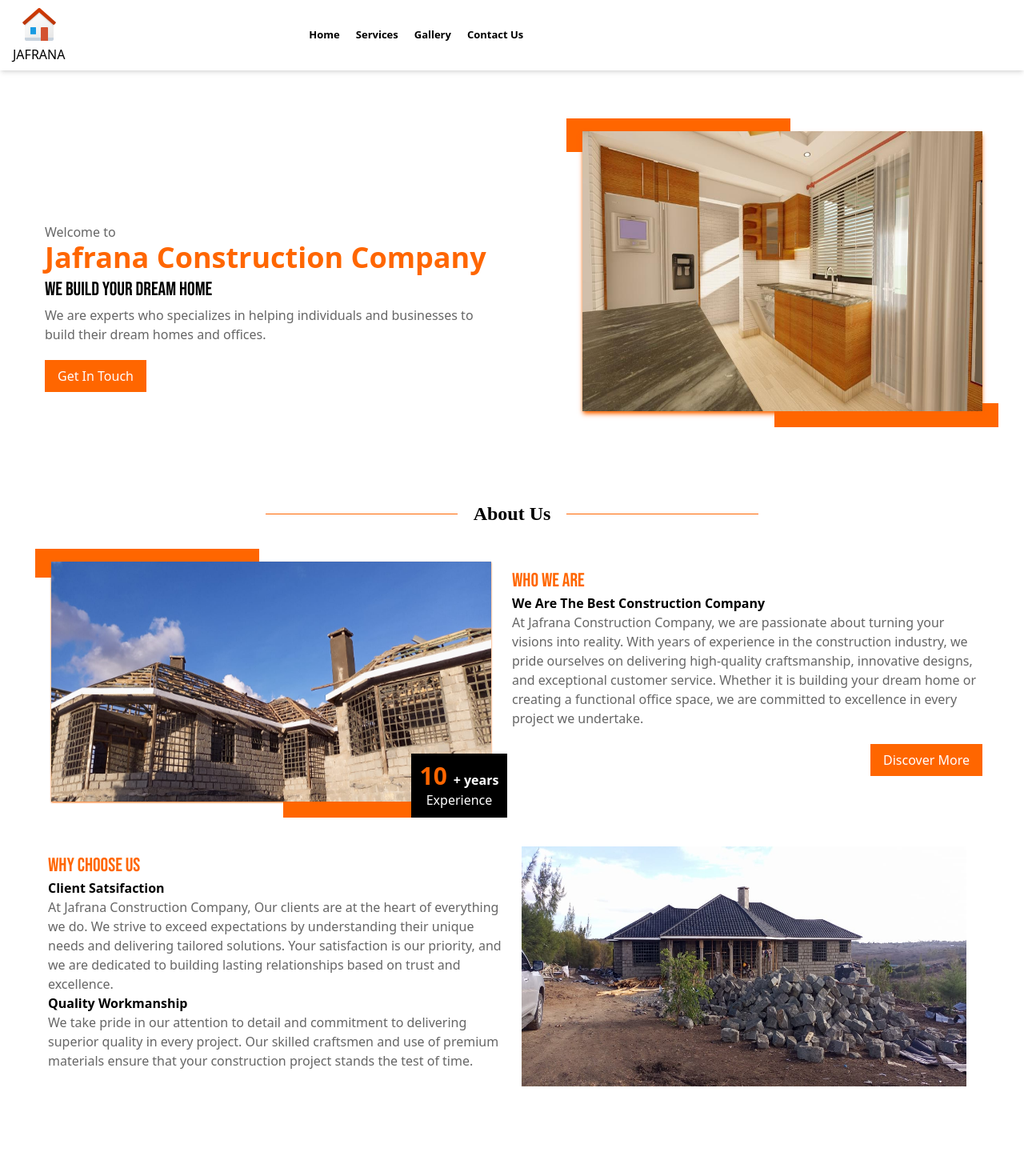
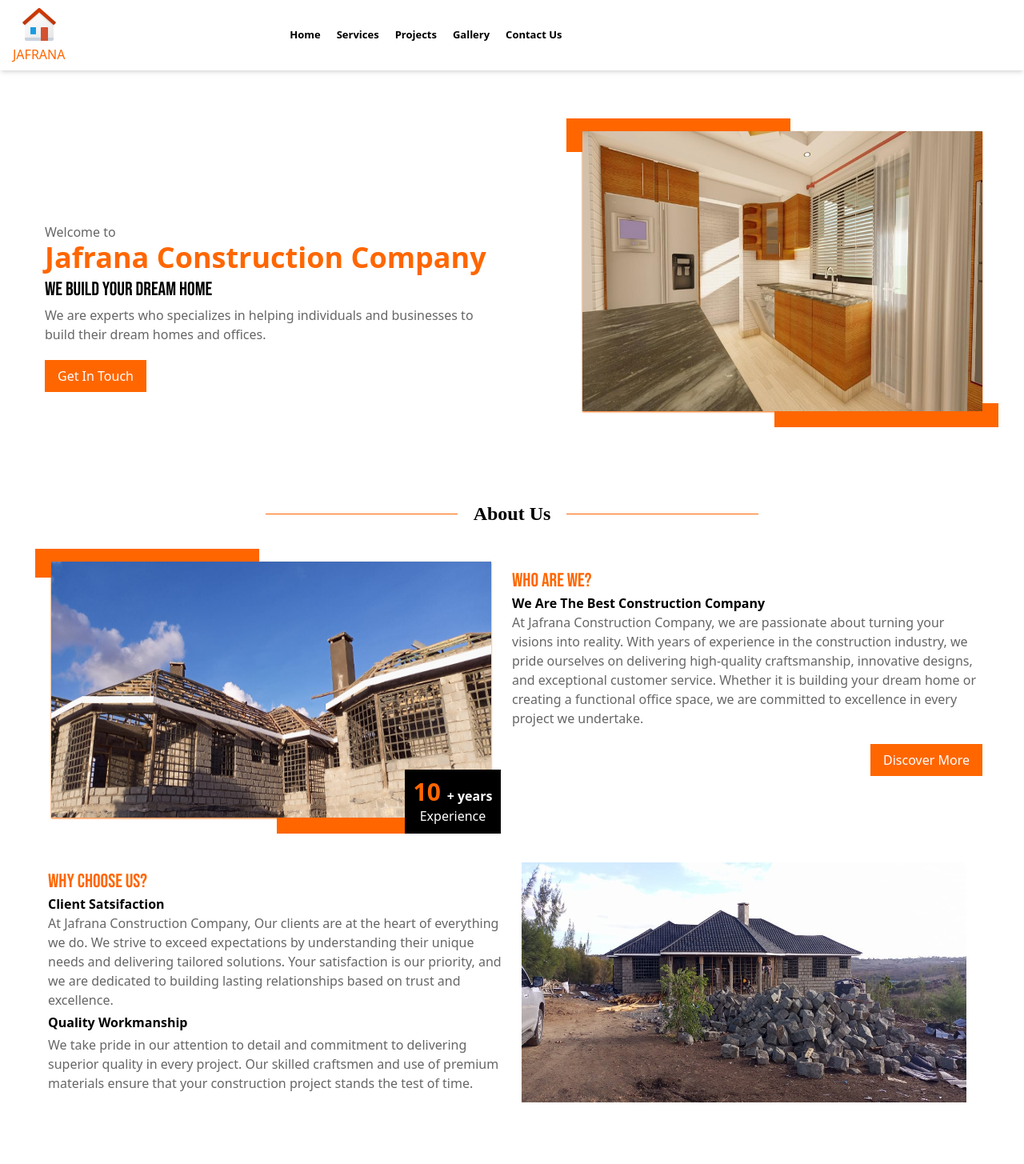
Before and after one commit to matthewkuria/jafrana, a Next.js app: page / in a window 1280 px wide. Shown: the top 1455 px of the page at 80% size. Built offline with nearby package versions, Linux system fonts and the light colour scheme; a web font is replaced by a local one.

Commit message:
Fix the navbar title color

```diff
--- a/app/components/HeroSection.tsx
+++ b/app/components/HeroSection.tsx
@@ -22,7 +22,7 @@ const HeroSection = () => {
             <div className="flex flex-col items-center justify-center p-2 relative m-1 ">
                  <div className="absolute bg-secondary w-[280px] h-[42px]  -top-2 -left-3 z-0"></div>
                 <Image src={heroImage} alt="hero" width={500} height={500}
-                    className='h-[250px] md:h-[350px]  shadow-secondary shadow-md z-20'/>
+                    className='h-[250px] md:h-[350px]  shadow-secondary shadow-xs z-20'/>
                 <div className="absolute bg-secondary w-[280px] h-[30px]  -bottom-3 -right-3 z-0"></div>
             </div>
     </div>
--- a/app/components/Navlinks.tsx
+++ b/app/components/Navlinks.tsx
@@ -5,6 +5,7 @@ export default function Navlinks() {
         <ul className="md:flex justify-between  gap-5 hidden text-[13px] font-semibold">
             <li className="hover:text-secondary py-6 active"><Link href="/">Home</Link></li>
             <li className="hover:text-secondary py-6"><Link href="/services">Services</Link></li>
+            <li className="hover:text-secondary py-6"><Link href="/projects">Projects</Link></li>
             <li className="hover:text-secondary py-6"><Link href="/gallery">Gallery</Link></li>
             <li className="hover:text-secondary py-6"><Link href="/contact-us">Contact Us</Link></li>
         </ul>
--- a/app/components/Navlogo.tsx
+++ b/app/components/Navlogo.tsx
@@ -6,7 +6,7 @@ export default function Navlogo() {
             <div className="">
                 <Link href="/" className="flex flex-col items-center">
                     <Image src={jafranaHomeLogo} alt="Jafrana construction  logo" width={50} height={50} className="w-12 h-12" />
-                    <p className="text-primary uppercase">Jafrana</p>
+                    <p className="text-secondary uppercase">Jafrana</p>
                 </Link>
             </div>
     )
--- a/app/components/WhoWeAre.tsx
+++ b/app/components/WhoWeAre.tsx
@@ -12,15 +12,15 @@ const WhoWeAre = () => {
                 <div className="flex flex-col items-center justify-center p-2 relative m-1 ">
                     <div className="absolute bg-secondary w-[280px] h-[36px]  -top-2 -left-3 z-0"></div>
                     <Image src={heroImage} alt="hero" width={550} height={200}
-                        className='h-[200px] md:h-[300px] shadow-secondary shadow-xs z-20'/>
-                    <div className="absolute bg-secondary w-[280px] h-[20px]  -bottom-3 -right-3 z-0"></div>
-                    <div className="absolute bg-primary w-[120px] h-[80px]  -bottom-3 -right-3 z-20 flex flex-col items-center justify-center">
+                        className='h-[200px] md:h-[320px] shadow-secondary shadow-xs z-20'/>
+                    <div className="absolute bg-secondary w-[280px] h-[20px]  -bottom-3 -right-1 z-0"></div>
+                    <div className="absolute bg-primary w-[120px] h-[80px]  -bottom-3 -right-1 z-20 flex flex-col items-center justify-center">
                         <p className="text-secondary text-xl md:text-3xl font-bold">10 <span className="text-quaternary text-base">+ years</span></p>
                         <p className="text-quaternary">Experience</p>
                     </div>
                 </div>
             <div className="flex flex-col justify-start  items-start  md:max-w-1/2 mt-5">
-                <p className={`${bebas_neue.className} text-2xl text-secondary`}>Who We Are</p>
+                <p className={`${bebas_neue.className} text-2xl text-secondary`}>Who Are We?</p>
                 <p className="text-black font-semibold">We Are The Best Construction Company</p>
                 <p className="text-tertiary">
                     At Jafrana Construction Company,
@@ -41,7 +41,7 @@ const WhoWeAre = () => {
             </div>
             <article className="flex flex-col md:flex-row items-start justify-center md:justify-between bg-white text-tertiary p-5">
                 <div className="flex flex-col justify-start  items-start  md:max-w-1/2 mt-5">
-                    <p className={`${bebas_neue.className} text-2xl text-secondary`}>Why Choose Us</p>
+                    <p className={`${bebas_neue.className} text-2xl text-secondary`}>Why Choose Us?</p>
                     <p className="text-primary font-semibold">Client Satsifaction</p>
                     <p className="text-tertiary text-base">
                     At Jafrana Construction Company,
@@ -51,7 +51,7 @@ const WhoWeAre = () => {
                     Your satisfaction is our priority, and we are dedicated
                     to building lasting relationships based on trust and excellence.
                     </p>
-                    <p className="text-primary font-semibold">Quality Workmanship</p>
+                    <p className="text-primary font-semibold my-1">Quality Workmanship</p>
                     <p className="text-tertiary text-base">
                         We take pride in our attention to detail and commitment to delivering superior quality in every project.
                         Our skilled craftsmen and use of premium materials ensure that your construction project stands the test of time.
--- a/app/gallery/page.tsx
+++ b/app/gallery/page.tsx
@@ -14,7 +14,7 @@ const Page = () => {
     <div className="min-h-screen p-4 mt-20">
       {/* Featured Image Section */}
       <div className="mb-8">
-        <h1 className="text-3xl font-bold text-primary mb-4">Featured Image</h1>
+        <h1 className="text-3xl font-bold text-secondary mb-4">Featured Image</h1>
         <div className="relative">
           <Image
             width={800}
@@ -31,7 +31,7 @@ const Page = () => {
 
       {/* Image Gallery Section */}
       <div>
-        <h2 className="text-2xl font-bold text-primary mb-4">Gallery</h2>
+        <h2 className="text-2xl font-bold text-secondary mb-4">Gallery</h2>
         <div className="grid grid-cols-2 md:grid-cols-4 gap-4">
           {[image1, image2, image3, image4].map((image, index) => (
             <div key={index} onClick={() => setFeaturedImage(image)} className="cursor-pointer">
```
